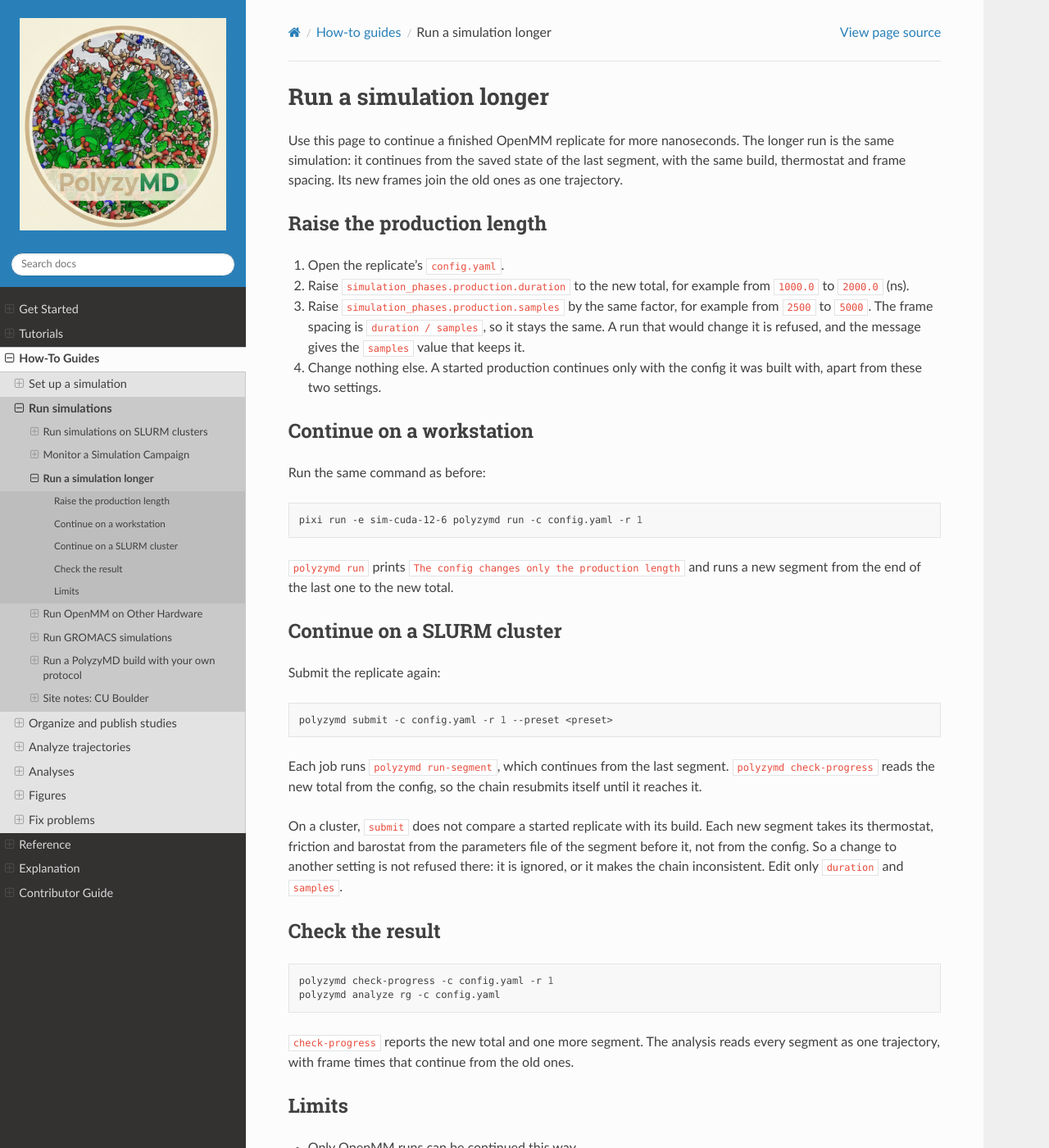
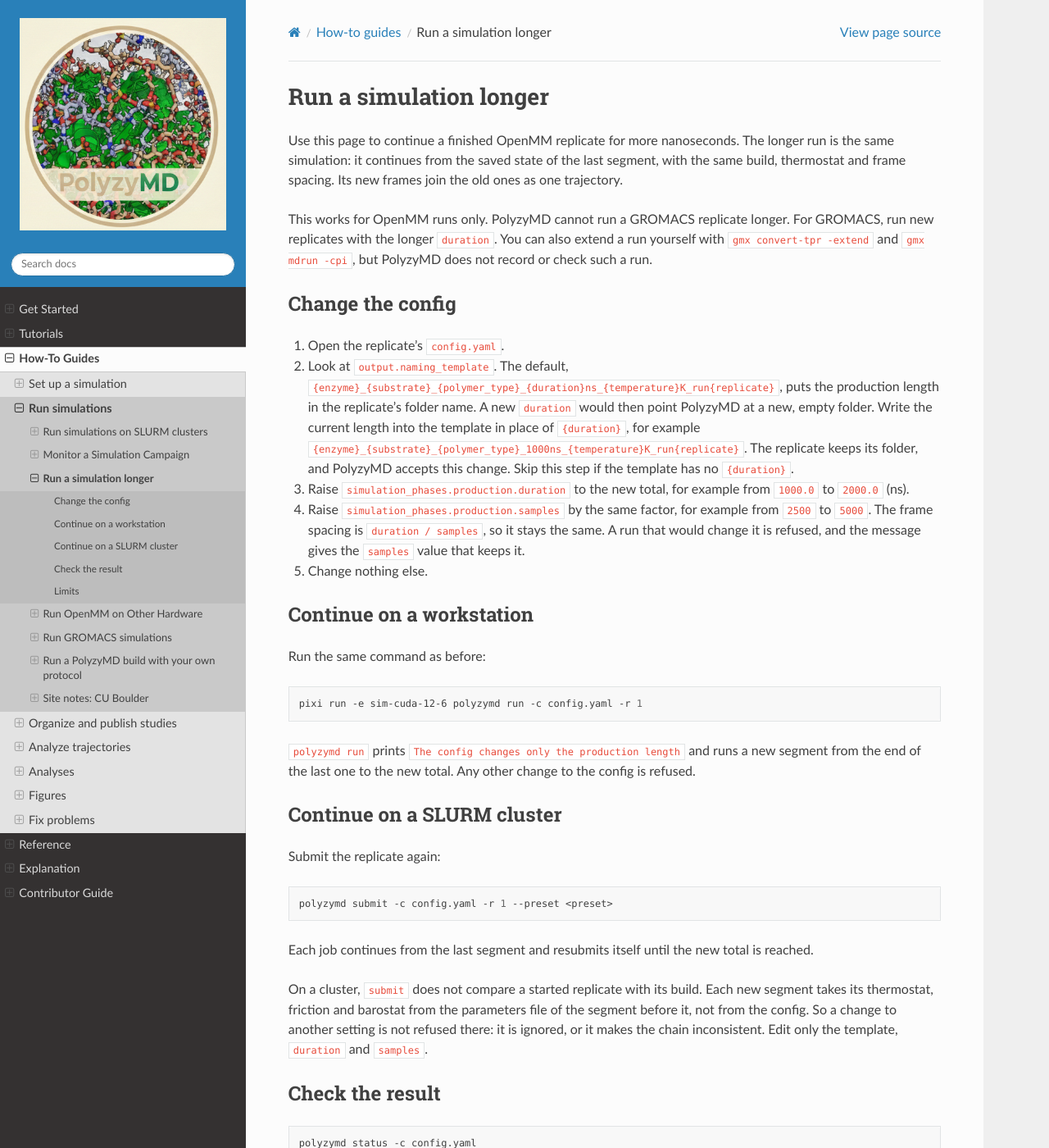
Before and after one commit to joelaforet/polyzymd, a Sphinx documentation site: the page built from docs/source/how_to/run_longer.md, in a window 1280 px wide and 1400 px high. Shown: the whole window at 82% size. Built offline with Sphinx 7.4.7 and the Read the Docs theme 3.1.0, drawn with Linux system fonts in a browser that asks for light colours; some of the changed text lies outside the part shown.

Commit message:
Running longer keeps the replicate folder, and exit codes are listed per command
- With {duration} in output.naming_template, the old length written into
  the template keeps the replicate's folder; `run` accepts that change when
  it checks the build.
- run_longer.md: the folder template step, `status` instead of the hidden
  check-progress, stored results are measured again, --until, and what
  GROMACS users do.
- The CLI reference's exit-code table is per command: 3 is an error for
  check-progress and a partial report for analyze.

````diff
--- a/docs/source/how_to/run_longer.md
+++ b/docs/source/how_to/run_longer.md
@@ -5,17 +5,29 @@ The longer run is the same simulation: it continues from the saved state of
 the last segment, with the same build, thermostat and frame spacing. Its new
 frames join the old ones as one trajectory.
 
-## Raise the production length
+This works for OpenMM runs only. PolyzyMD cannot run a GROMACS replicate
+longer. For GROMACS, run new replicates with the longer `duration`. You can
+also extend a run yourself with `gmx convert-tpr -extend` and
+`gmx mdrun -cpi`, but PolyzyMD does not record or check such a run.
+
+## Change the config
 
 1. Open the replicate's `config.yaml`.
-2. Raise `simulation_phases.production.duration` to the new total, for
+2. Look at `output.naming_template`. The default,
+   `{enzyme}_{substrate}_{polymer_type}_{duration}ns_{temperature}K_run{replicate}`,
+   puts the production length in the replicate's folder name. A new
+   `duration` would then point PolyzyMD at a new, empty folder. Write the
+   current length into the template in place of `{duration}`, for example
+   `{enzyme}_{substrate}_{polymer_type}_1000ns_{temperature}K_run{replicate}`.
+   The replicate keeps its folder, and PolyzyMD accepts this change. Skip
+   this step if the template has no `{duration}`.
+3. Raise `simulation_phases.production.duration` to the new total, for
    example from `1000.0` to `2000.0` (ns).
-3. Raise `simulation_phases.production.samples` by the same factor, for
+4. Raise `simulation_phases.production.samples` by the same factor, for
    example from `2500` to `5000`. The frame spacing is
    `duration / samples`, so it stays the same. A run that would change it is
    refused, and the message gives the `samples` value that keeps it.
-4. Change nothing else. A started production continues only with the config
-   it was built with, apart from these two settings.
+5. Change nothing else.
 
 ## Continue on a workstation
 
@@ -26,7 +38,8 @@ pixi run -e sim-cuda-12-6 polyzymd run -c config.yaml -r 1
 ```
 
 `polyzymd run` prints `The config changes only the production length` and
-runs a new segment from the end of the last one to the new total.
+runs a new segment from the end of the last one to the new total. Any other
+change to the config is refused.
 
 ## Continue on a SLURM cluster
 
@@ -36,29 +49,35 @@ Submit the replicate again:
 polyzymd submit -c config.yaml -r 1 --preset <preset>
 ```
 
-Each job runs `polyzymd run-segment`, which continues from the last segment.
-`polyzymd check-progress` reads the new total from the config, so the chain
-resubmits itself until it reaches it.
+Each job continues from the last segment and resubmits itself until the new
+total is reached.
 
 On a cluster, `submit` does not compare a started replicate with its build.
 Each new segment takes its thermostat, friction and barostat from the
 parameters file of the segment before it, not from the config. So a change to
 another setting is not refused there: it is ignored, or it makes the chain
-inconsistent. Edit only `duration` and `samples`.
+inconsistent. Edit only the template, `duration` and `samples`.
 
 ## Check the result
 
 ```bash
-polyzymd check-progress -c config.yaml -r 1
+polyzymd status -c config.yaml
 polyzymd analyze rg -c config.yaml
 ```
 
-`check-progress` reports the new total and one more segment. The analysis
-reads every segment as one trajectory, with frame times that continue from
-the old ones.
+`status` shows the new total. The analysis reads every segment as one
+trajectory, with frame times that continue from the old ones.
+
+Stored analysis results are measured again. Each stored replicate result
+records the trajectory files it read, with their sizes and hashes, and a run
+that has a new segment no longer matches it. Changing the folder template
+also changes the condition's config hash, which has the same effect.
+
+To compare a longer replicate with replicates of the old length over the same
+time, give `--until` (for example `--until 1000ns`), or set `until:` in the
+study file.
 
 ## Limits
 
-- Only OpenMM runs can be continued this way.
 - Changing the temperature, the ensemble or another setting part-way is not
   supported. To study such a change, run it as a new condition.
````
Also changed, not shown: CHANGELOG.md (+1 -1 lines), docs/source/reference/cli_reference.md (+14 -7 lines), 2 other files.
